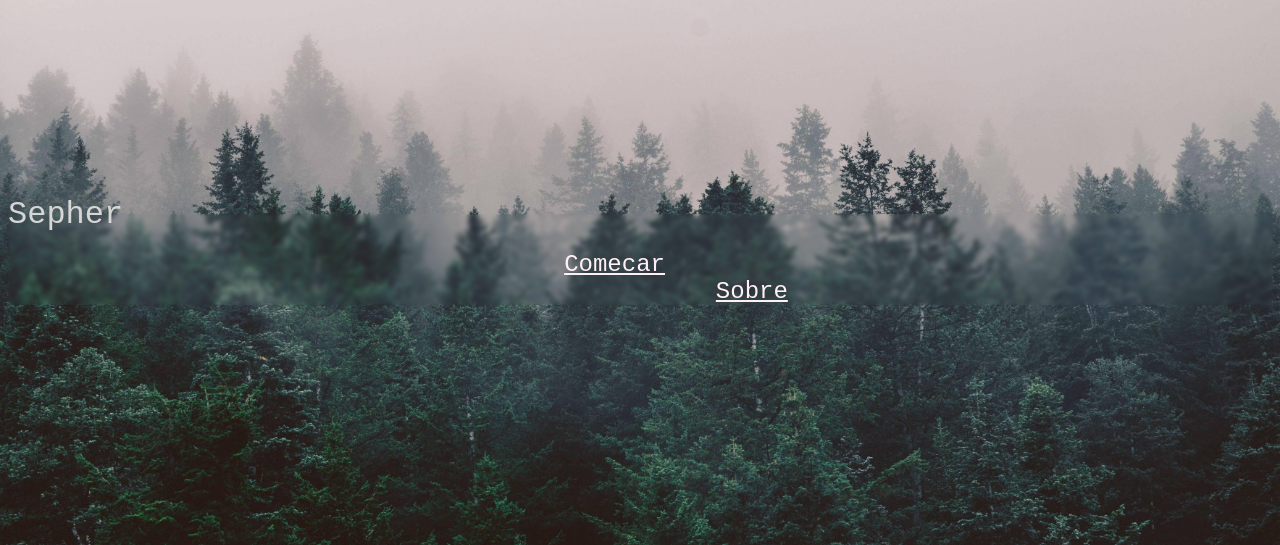
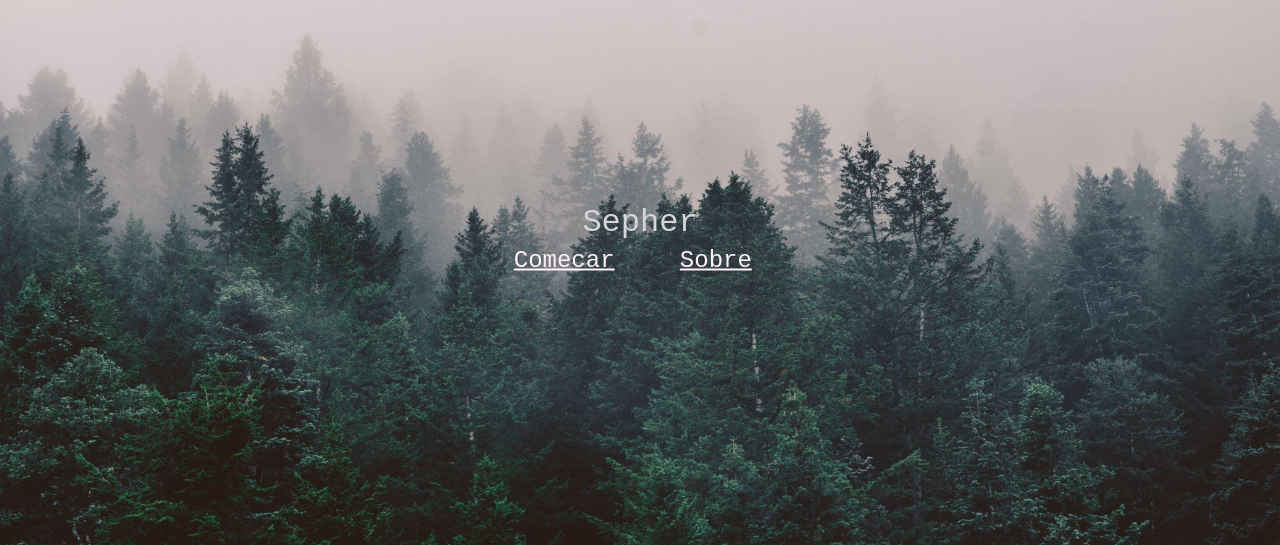
Before and after one commit to filipe-21905158/PW-Projeto_Fase_1, a PHP site: page / in a window 1280 px wide. Shown: the part 165-710 px from the top of the page. Run offline with PHP 8.4, Linux system fonts and the light colour scheme.

Commit message:
Correcao erro index

```diff
--- a/sobre.html
+++ b/sobre.html
@@ -172,6 +172,7 @@
 
 
 
+
         </main>
 
         <br>
--- a/styles.css
+++ b/styles.css
@@ -303,7 +303,7 @@
 
 .div1{
     margin-top: 30%;
-    position: relative;
+    position:fixed;
     top: 55%;
     left: 50%;
     transform: translate(-50%, -50%);
@@ -313,7 +313,7 @@
 .div2 > a{
 
     margin-top: 33%;
-    position: relative;
+    position:fixed;
     top: 63%;
     left: 44%;
     transform: translate(-50%, -50%);
@@ -324,7 +324,7 @@
 }
 .div3 > a{
     margin-top: 33%;
-    position: relative;
+    position: fixed;
     top: 63%;
     left: 56%;
     transform: translate(-50%, -50%);
```
